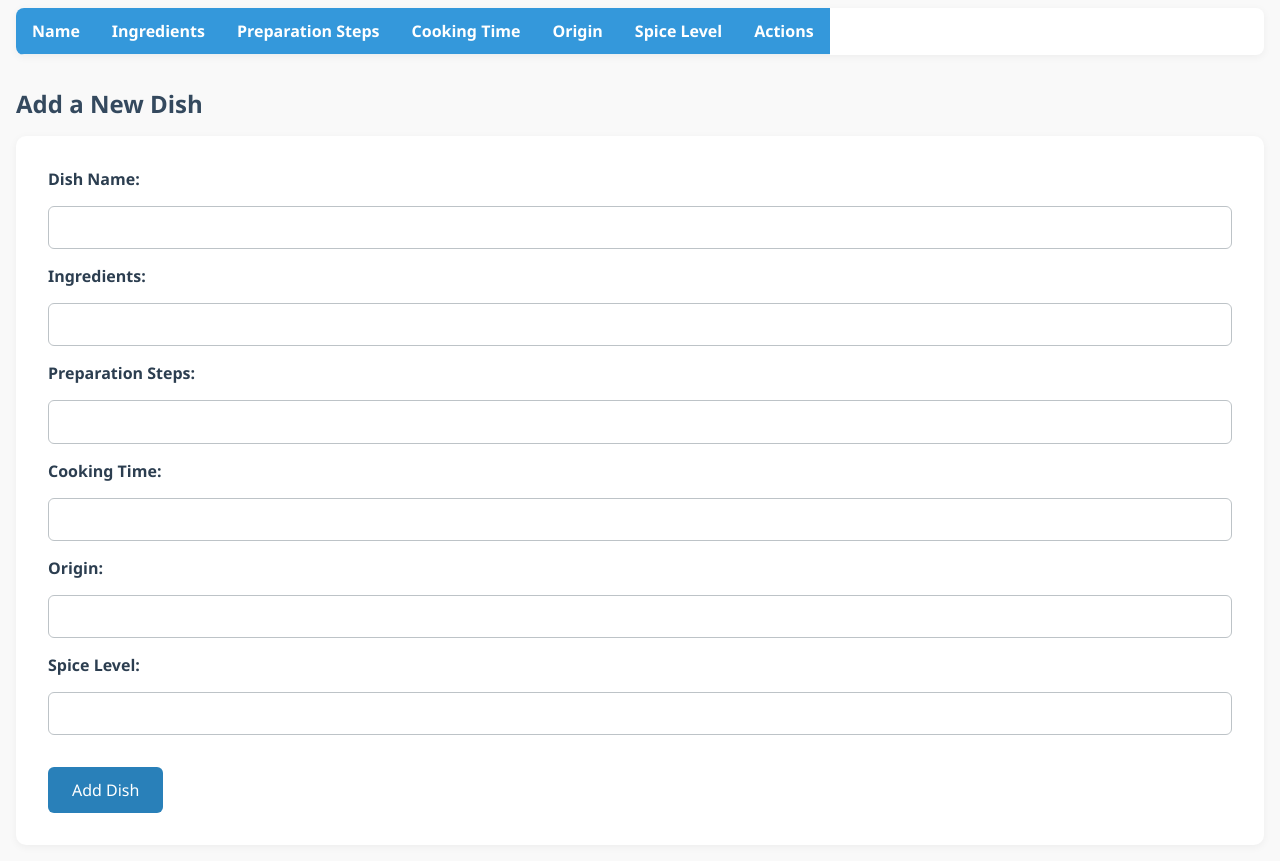
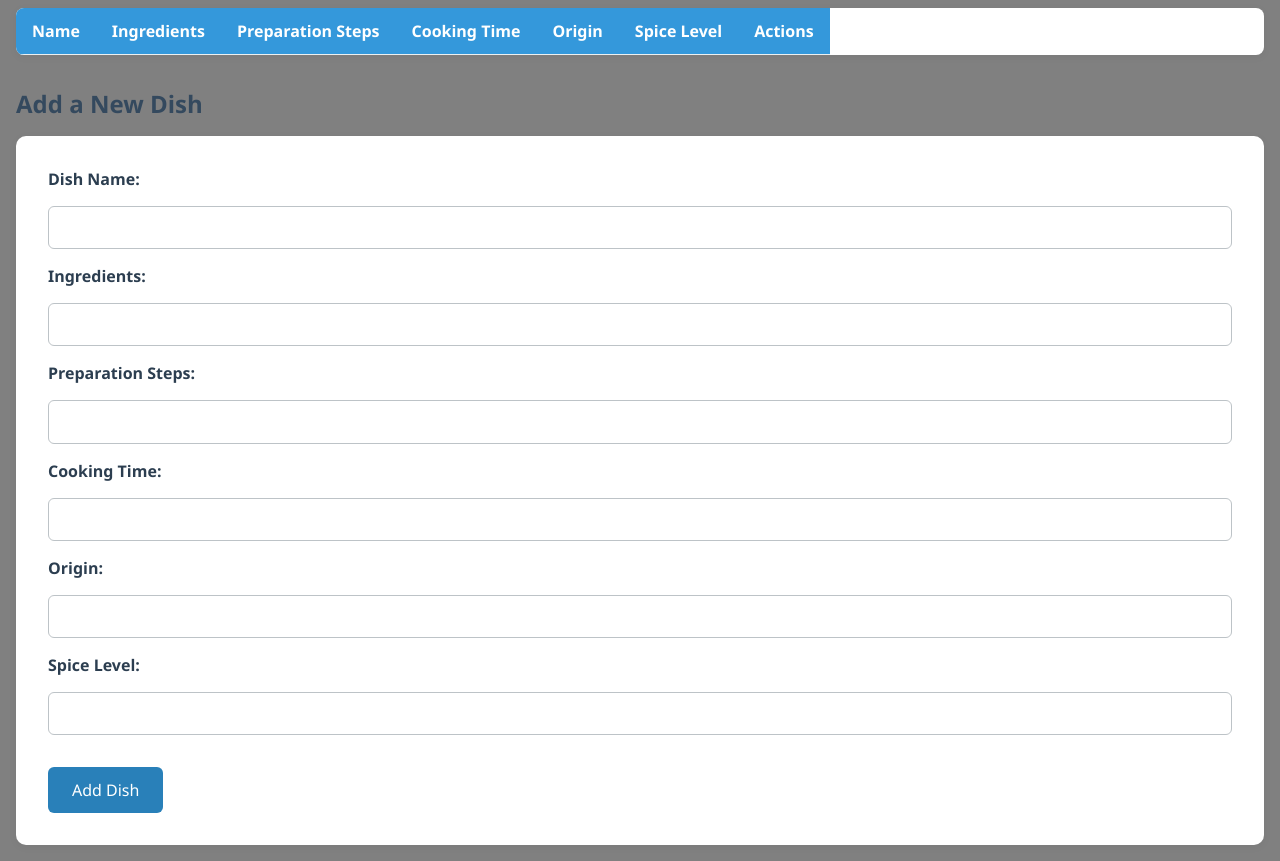
Before and after one commit to Chrise98/Fullstack_lab_1, a website: page index.html in a window 1280 px wide. Shown: the part 87-948 px from the top of the page. Drawn offline with Linux system fonts and the light colour scheme; no server answers.

Commit message:
new color

```diff
--- a/index.css
+++ b/index.css
@@ -7,7 +7,7 @@
   }
 
   body {
-    background-color: #f9f9f9;
+    background-color: gray;
     color: #333;
     padding: 1rem;
   }
```
Also changed, not shown: index.html (+5 -1 lines), server.js (+7 -1 lines).
